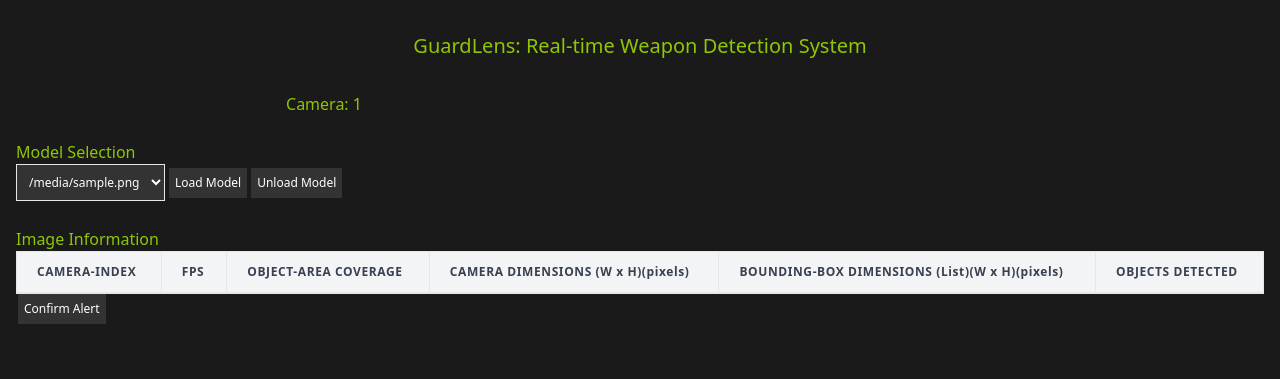
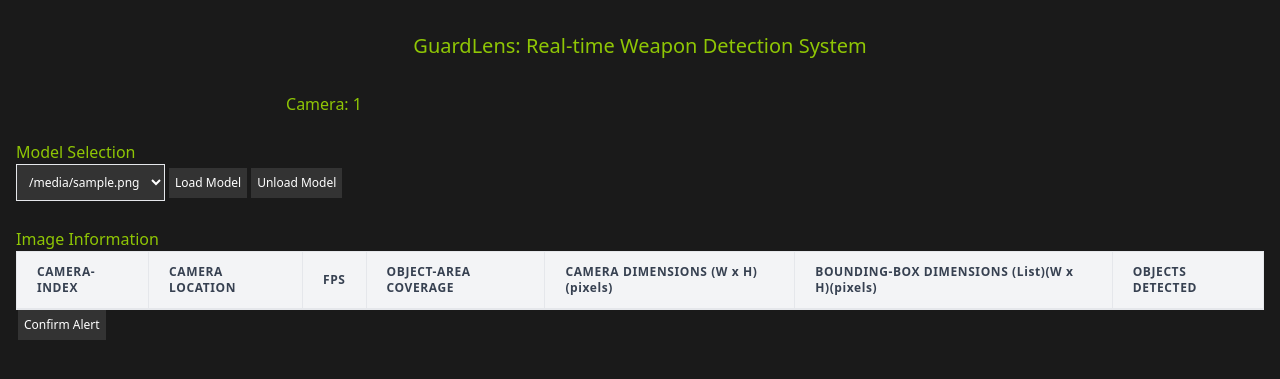
Before and after one commit to uol-feps-soc-comp3931-2324-classroom/final-year-project-htootayzaaung, a Flask app: template Web_App_UI/templates/index.html in a window 1280 px wide. Shown: the top 379 px of the page. Run offline with Flask 3, Linux system fonts and the light colour scheme; the template is opened without the code that fills it: most values are stand-ins (such as "Sample title", 1, 10 or a date in 2020); lists and menus that the app fills with data are empty.

Commit message:
Fictional Locations added!

```diff
--- a/Web_App_UI/app.py
+++ b/Web_App_UI/app.py
@@ -15,6 +15,12 @@
 models_directory = "models"
 camera_indices = [0, 4]  # Known camera indexes
 
+camera_locations = {
+    0: "Entrance",
+    4: "Lobby",
+    # Add other camera indices and their locations here
+}
+
 # Flask-Mail configuration
 app.config['MAIL_SERVER']="smtp.gmail.com"
 app.config['MAIL_PORT'] = 465
@@ -27,13 +33,19 @@
 
 @app.route('/')
 def index():
-    # List model files
     model_files = []
     for root, dirs, files in os.walk(models_directory):
         for file in files:
             if file.endswith('.pt') or file.endswith('.pth'):
                 model_files.append(os.path.relpath(os.path.join(root, file), models_directory))
-    return render_template('index.html', model_files=model_files, camera_indices=camera_indices)
+
+    # Include the camera locations in the context passed to the template
+    return render_template(
+        'index.html',
+        model_files=model_files,
+        camera_indices=camera_indices,
+        camera_locations=camera_locations
+    )
 
 @app.route('/load_model', methods=['POST'])
 def handle_load_model():
--- a/Web_App_UI/static/js/main.js
+++ b/Web_App_UI/static/js/main.js
@@ -39,6 +39,10 @@
         const indexCell = document.createElement("td");
         indexCell.innerText = index;  // Camera index
         row.appendChild(indexCell);  // Add to row
+
+        const locationCell = document.createElement("td");
+        locationCell.innerText = cameraLocations[index] || "Unknown"; // Use the mapping or fallback to 'Unknown'
+        row.appendChild(locationCell);
 
         const fpsCell = document.createElement("td");
         const coverageCell = document.createElement("td");
--- a/Web_App_UI/templates/index.html
+++ b/Web_App_UI/templates/index.html
@@ -7,6 +7,9 @@
     <link href="https://cdn.jsdelivr.net/npm/tailwindcss@2.2.19/dist/tailwind.min.css" rel="stylesheet"> <!-- Tailwind CSS for consistency -->
     <script src="https://ajax.googleapis.com/ajax/libs/jquery/3.5.1/jquery.min.js"></script> <!-- jQuery -->
     <script src="/static/js/main.js"></script> <!-- Main JavaScript -->
+    <script>
+        const cameraLocations = {{ camera_locations|tojson }};  // Pass the dictionary to JavaScript
+    </script>
 </head>
 <body onload="initComprehensiveStats({{ camera_indices|tojson }});"> <!-- Ensure JavaScript initialization -->
     <div class="container mx-auto px-4 py-8"> <!-- Consistent container styling -->
@@ -44,6 +47,9 @@
                         CAMERA-INDEX
                     </th>
                     <th class="px-5 py-3 border-b-2 border-gray-200 bg-gray-100 text-left text-xs font-semibold text-gray-700 tracking-wider">
+                        CAMERA LOCATION
+                    </th>
+                    <th class="px-5 py-3 border-b-2 border-gray-200 bg-gray-100 text-left text-xs font-semibold text-gray-700 tracking-wider">
                         FPS
                     </th>
                     <th class="px-5 py-3 border-b-2 border-gray-200 bg-gray-100 text-left text-xs font-semibold text-gray-700 tracking-wider">
```
